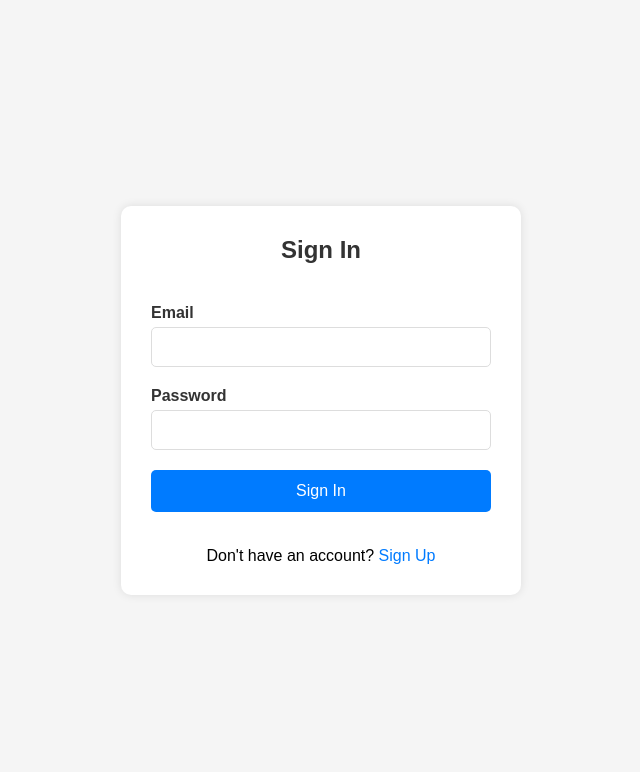
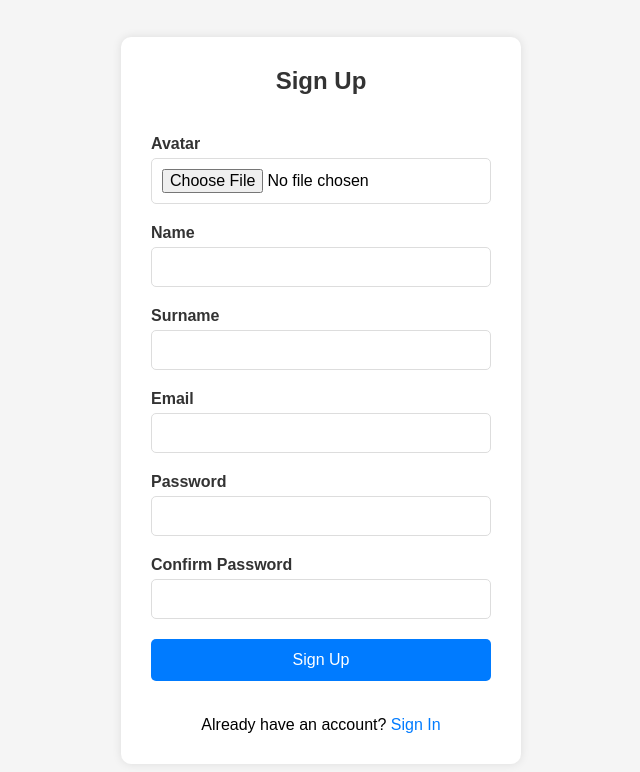
Before and after one commit to tsu-frontend/19-06-2025, a website built with Vite: page index.html in a window 1280 px wide. Shown: the whole page, without its empty margins (319-959 px from the left). Built offline with nearby package versions, Linux system fonts and the light colour scheme; no server answers; what supabase-service-manager would draw is missing.

Commit message:
setup project for creating user interface

```diff
--- a/index.html
+++ b/index.html
@@ -9,7 +9,7 @@
   <body>
     <div class="container">
       <!-- Sign In Form -->
-      <form id="signin-form" class="form-container">
+      <form id="signin-form" class="form-container" style="display: none">
         <h2>Sign In</h2>
         <div class="form-group">
           <label for="signin-email">Email</label>
@@ -26,8 +26,12 @@
       </form>
 
       <!-- Sign Up Form -->
-      <form id="signup-form" class="form-container" style="display: none">
+      <form id="signup-form" class="form-container">
         <h2>Sign Up</h2>
+        <div class="form-group">
+          <label for="signup-avatar">Avatar</label>
+          <input type="file" id="signup-avatar" required />
+        </div>
         <div class="form-group">
           <label for="signup-name">Name</label>
           <input type="text" id="signup-name" required />
```
Also changed, not shown: README.md.
